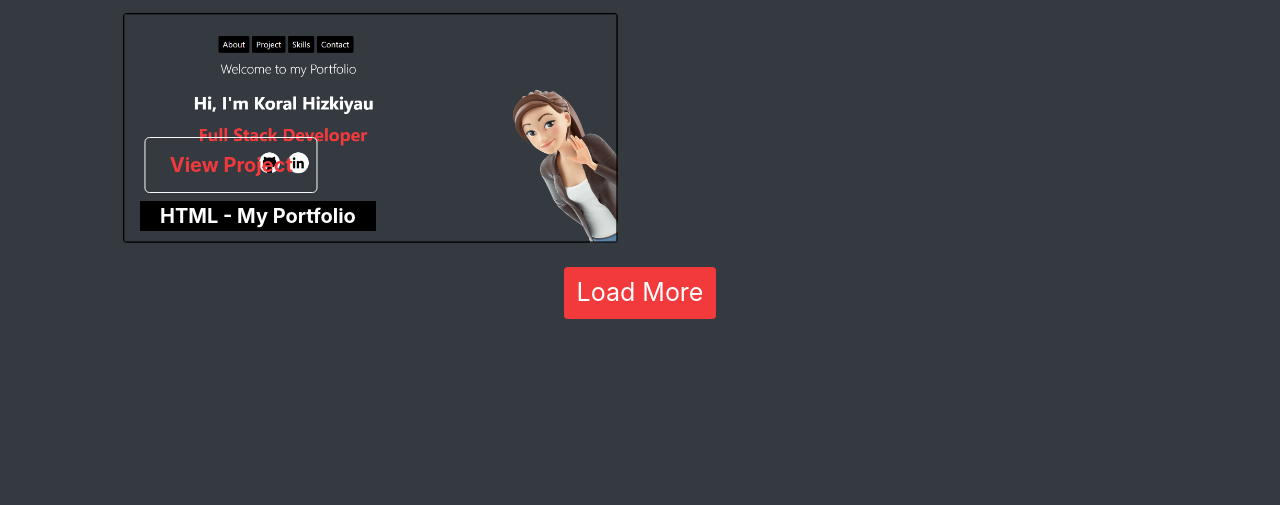
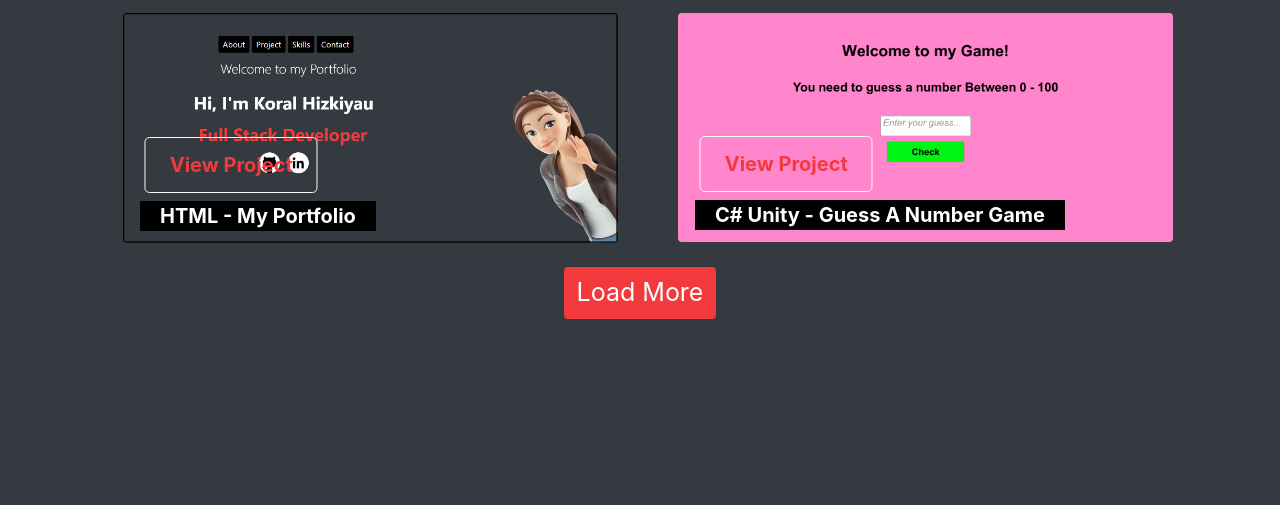
Before and after one commit to koral-hizkiyau/My-Portfolio, a plain HTML site: page index.html in a window 1280 px wide. Shown: the part 2885-3390 px from the top of the page. Drawn offline with nearby package versions, Linux system fonts and the light colour scheme.

Commit message:
Add files via upload

```diff
--- a/index.html
+++ b/index.html
@@ -112,7 +112,6 @@
                     <img  src="/images/servers.png" alt="servers" class="cardImg py-3"/>
                   <h5 class="card-title py-3">Server Side</h5>
                   <p class="card-text">NodeJS</p>
-                  <p class="card-text">Java</p>
         </div></div>
                 </div>
             </div>
@@ -132,8 +131,11 @@
                         <img  src="/images/more.png" alt="more" class="cardImg py-3"/>
                         <h5 class="card-title">More</h5>
                         <p class="card-text">Linux</p>
+                        <p class="card-text">Java</p>
                         <p class="card-text">Photoshop</p>
                         <p class="card-text">Python</p>
+                        <p class="card-text">C</p>
+                        <p class="card-text">C# Unity</p>
         </div></div>
                     </div>
                     </div>
--- a/js/app.js
+++ b/js/app.js
@@ -70,5 +70,11 @@ const pages  =
             "detail": "HTML - My Portfolio",
             "image": "portfolio.png",
             "src": "https://github.com/koral-hizkiyau/My-Portfolio"
-            }
+            },
+            {
+                "_id": "5f5895aa48212a9c0d7ff827",
+                "detail": "C# Unity - Guess A Number Game",
+                "image": "guessNumberC.png",
+                "src": "https://github.com/koral-hizkiyau/Guess-A-Random-Number-Game"
+                }
     ]
--- a/js/class.js
+++ b/js/class.js
@@ -11,7 +11,7 @@ class Protfolio {
 
     render(){
         let newDiv = document.createElement("div");
-        newDiv.className = "col-lg-6 ";
+        newDiv.className = "clsRow col-lg-6";
         document.querySelector(this.parent).append(newDiv);
         newDiv.innerHTML += `
         <a target="_blank" href="${this.src}">
@@ -22,7 +22,6 @@ class Protfolio {
         </div>
         </a>
         `
-
     }
 
 }
```
Also changed, not shown: images/guessNumberC.png (added).
